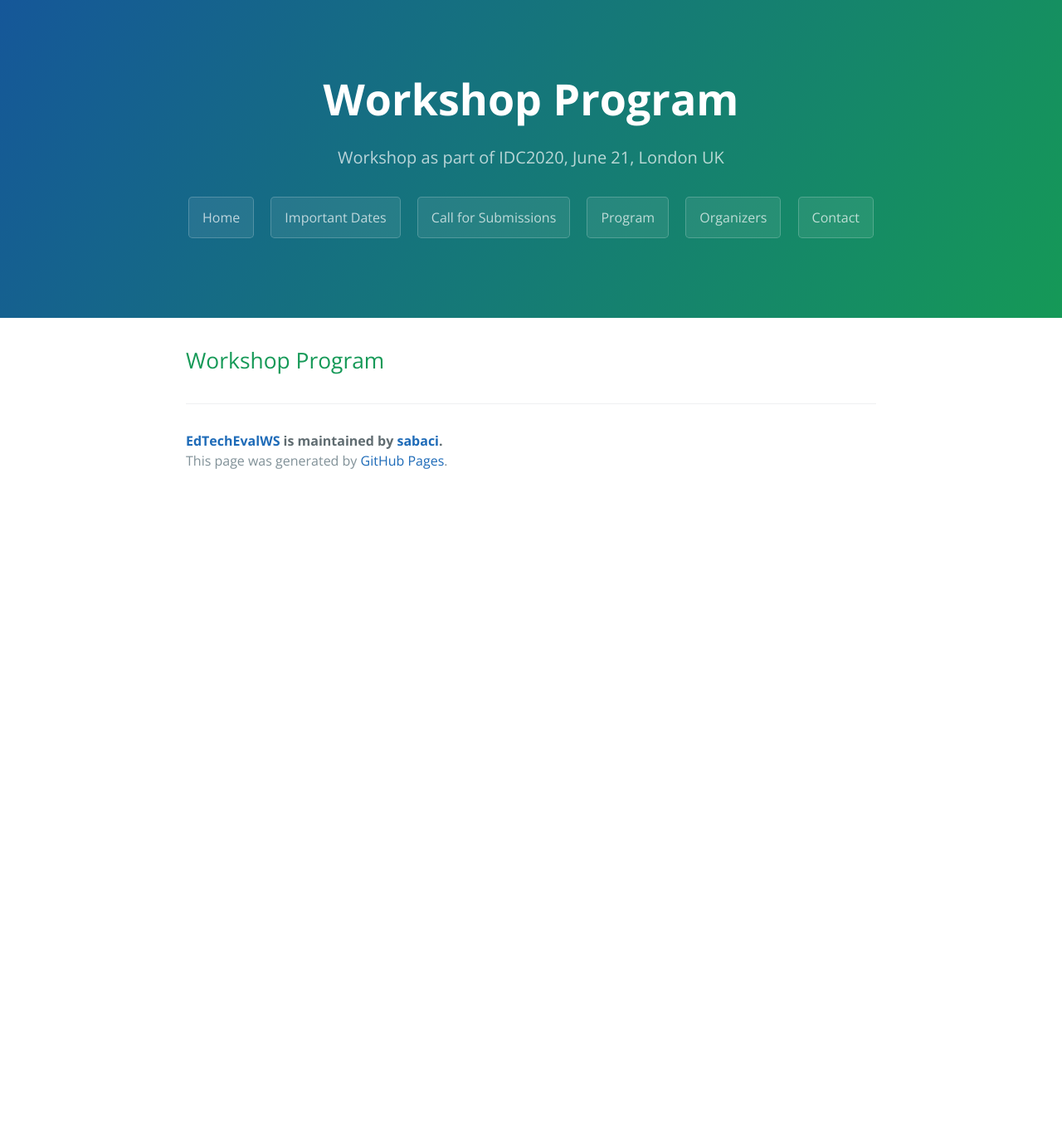
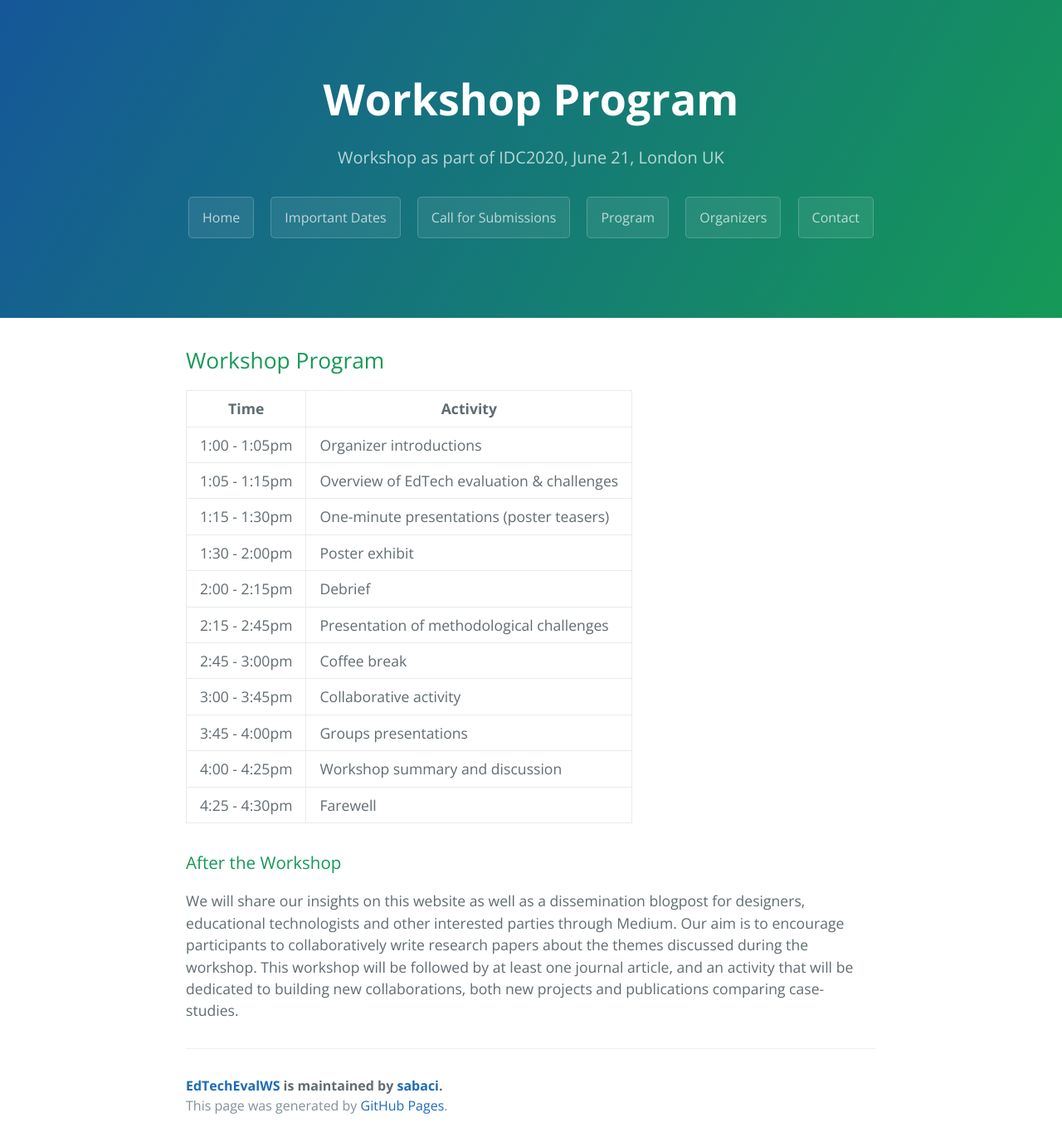
Before and after one commit to sabaci/EdTechEvalWS, a Jekyll site: the page built from program.md, in a window 1280 px wide. Shown: the whole page at 83% size. Built offline with Jekyll 4.4.1, drawn with Linux system fonts in a browser that asks for light colours; our own code applies the rules of GitHub Pages for plain Markdown files; before the commit the page ends 900 px from its top, so only the background shows below that.

Commit message:
Update program.md

```diff
--- a/program.md
+++ b/program.md
@@ -1 +1,19 @@
 ## Workshop Program
+
+Time | Activity
+----------- | ------------
+1:00 - 1:05pm | Organizer introductions
+1:05 - 1:15pm | Overview of EdTech evaluation & challenges
+1:15 - 1:30pm | One-minute presentations (poster teasers)
+1:30 - 2:00pm | Poster exhibit
+2:00 - 2:15pm | Debrief
+2:15 - 2:45pm | Presentation of methodological challenges
+2:45 - 3:00pm | Coffee break
+3:00 - 3:45pm | Collaborative activity
+3:45 - 4:00pm | Groups presentations
+4:00 - 4:25pm | Workshop summary and discussion
+4:25 - 4:30pm | Farewell
+
+### After the Workshop
+
+We will share our insights on this website as well as a dissemination blogpost for designers, educational technologists and other interested parties through Medium. Our aim is to encourage participants to collaboratively write research papers about the themes discussed during the workshop. This workshop will be followed by at least one journal article, and an activity that will be dedicated to building new collaborations, both new projects and publications comparing case-studies.
```
